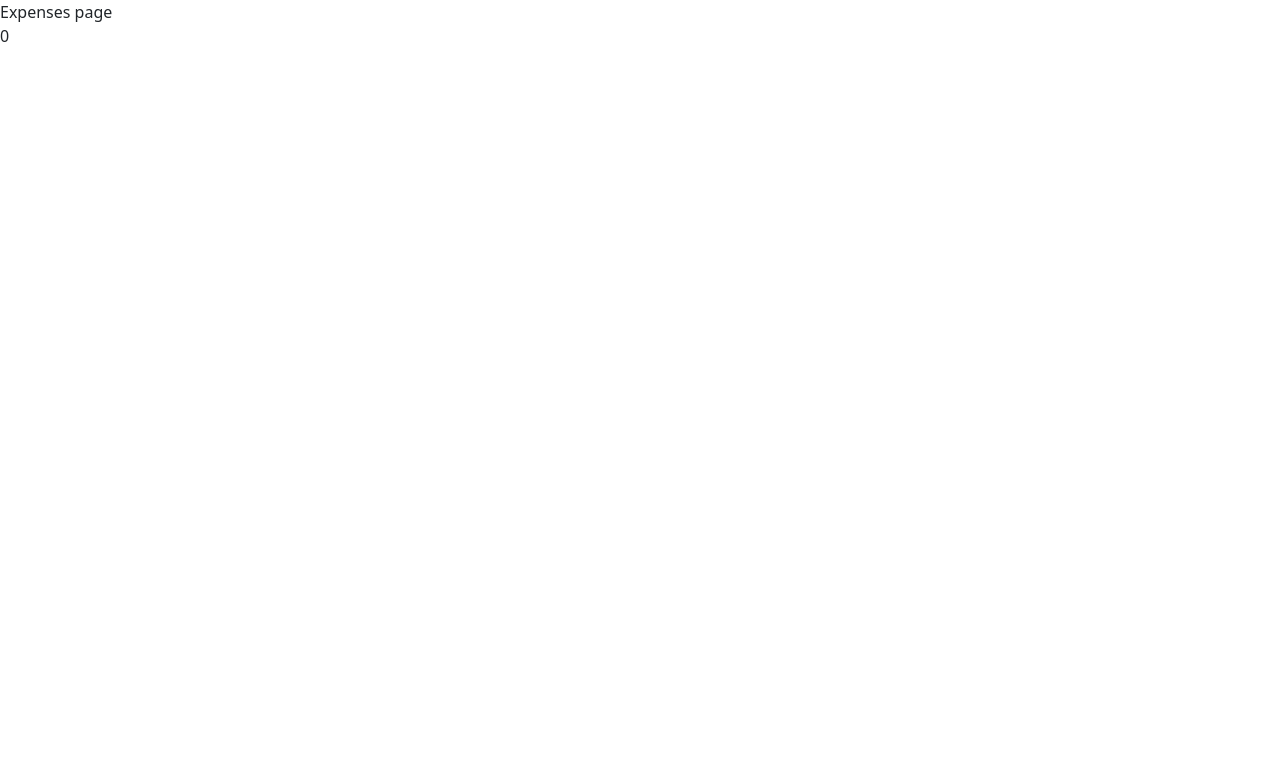
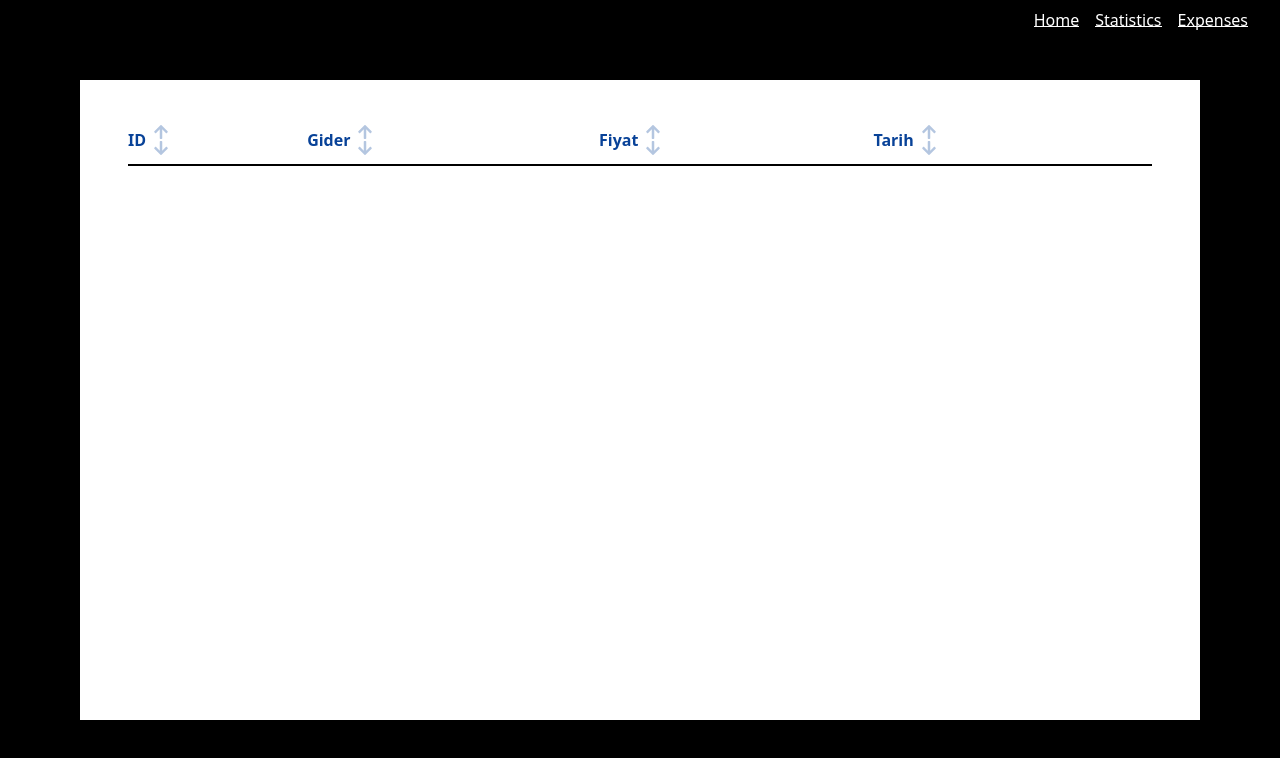
Before and after one commit to sefaozturkmen/my-budget, a React (Create React App) app: page /expenses in a window 1280 px wide. Shown: the top 758 px of the page. Built offline with nearby package versions, Linux system fonts and the light colour scheme.

Commit message:
feature: expenses page some methods

```diff
--- a/src/App.js
+++ b/src/App.js
@@ -18,6 +18,8 @@ function App() {
   const [expense, setExpense] = useState(null);
   const [amount, setAmount] = useState(0);
   const [selectedDate, setSelectedDate] = useState(null);
+  const [sortDate, setSortDate] = useState(null);
+  const [expenseId, setExpenseId] = useState(1);
 
   const data = {
     income,
@@ -32,6 +34,10 @@ function App() {
     setAmount,
     startDate,
     setStartDate,
+    expenseId,
+    setExpenseId,
+    sortDate,
+    setSortDate,
   };
 
   return (
--- a/src/components/BudgetOperations.js
+++ b/src/components/BudgetOperations.js
@@ -43,6 +43,9 @@ const BudgetOperations = () => {
     amount,
     startDate,
     income,
+    expenseId,
+    setExpenseId,
+    sortDate,
   } = useContext(GlobalContext);
 
   //get value from form
@@ -60,16 +63,19 @@ const BudgetOperations = () => {
         theme: "colored",
       });
     }
-
     //set output to expenseList
     let output = {
+      expenseId,
       expense,
       amount,
       selectedDate: selectedDate
         ? selectedDate
         : format(startDate, "dd/MM/yyyy"),
+      sortDate,
     };
+
     setExpenseList([...expenseList, output]);
+    setExpenseId(expenseId + 1);
     toast.success(`${expense} giderlere eklendi.`, {
       theme: "colored",
     });
--- a/src/components/input/InputGroup.js
+++ b/src/components/input/InputGroup.js
@@ -53,13 +53,16 @@ const InputGroup = ({ labelText, date, name, ...props }) => {
     amount,
     expense,
     income,
+    setSortDate,
   } = useContext(GlobalContext);
 
   //set date from datepicker
   const selectDate = (date) => {
     const dateFormat = format(date, "dd/MM/yyyy");
+    const sortFormat = Number(format(date, "yyyy/MM/dd").replaceAll("/", ""));
     setStartDate(date);
     setSelectedDate(dateFormat);
+    setSortDate(sortFormat);
   };
 
   //set value by type from inputs
--- a/src/pages/Expenses.js
+++ b/src/pages/Expenses.js
@@ -1,13 +1,234 @@
-import React, { useContext } from "react";
+import { faArrowDown, faArrowUp } from "@fortawesome/free-solid-svg-icons";
+import { FontAwesomeIcon } from "@fortawesome/react-fontawesome";
+import React, { useContext, useState } from "react";
+import styled from "styled-components";
 import { GlobalContext } from "../context/context";
 
+const ExpensesContainer = styled.div`
+  height: 100vh;
+  background-color: #000;
+  padding: 80px;
+`;
+
+const ExpenseTableContainer = styled.div`
+  height: 100%;
+  width: 100%;
+  padding: 36px 48px;
+  background-color: #fff;
+  overflow: auto;
+  &::-webkit-scrollbar-track {
+    background: transparent;
+  }
+  &::-webkit-scrollbar {
+    width: 10px;
+  }
+  &::-webkit-scrollbar-thumb {
+    background: #888;
+  }
+  &::-webkit-scrollbar-thumb:hover {
+    background: #555;
+  }
+`;
+
+const ExpenseTable = styled.table`
+  // height: 100%;
+  width: 100%;
+`;
+
+const ExpenseTableHead = styled.thead`
+  border-bottom: 2px solid #000;
+`;
+const ExpenseTableTr = styled.tr`
+  padding: 8px 0;
+`;
+const ExpenseTableTh = styled.th`
+  padding: 8px 0;
+  color: #084298;
+  cursor: pointer;
+`;
+
+const ExpenseTableThWrapper = styled.div`
+  display: flex;
+  align-items: center;
+  gap: 8px;
+  * {
+    pointer-events: none;
+  }
+`;
+const ExpenseTableBody = styled.tbody`
+  border-bottom: 2px solid #000;
+`;
+const ExpenseTd = styled.td`
+  color: #202124;
+  font-weight: 600;
+  padding: 24px 0;
+`;
+const ExpenseTdColored = styled.td`
+  color: #084298;
+  font-weight: bold;
+`;
+
+const ExpenseTableBodyTr = styled.tr`
+  &:not(:last-child) {
+    border-bottom: 1px solid rgba(8, 66, 152, 0.3);
+  }
+`;
+
+const ArrowContainer = styled.div`
+  display: flex;
+  flex-direction: column;
+`;
+const tableList = [
+  { name: "id", label: "ID" },
+  { name: "expense", label: "Gider" },
+  { name: "amount", label: "Fiyat" },
+  { name: "date", label: "Tarih" },
+];
+
 const Expenses = () => {
-  const { income } = useContext(GlobalContext);
+  const { expenseList, setExpenseList } = useContext(GlobalContext);
+  const [value, setValue] = useState("");
+  const [isSort, setIsSort] = useState(false);
+  const [secondSort, setSecondSort] = useState(false);
 
+  const sortByName = (item) => {
+    let order = [];
+
+    switch (item.name) {
+      case tableList[0].name:
+        if (value !== tableList[0].name) {
+          order = expenseList
+            .concat()
+            .sort((a, b) => a.expenseId - b.expenseId);
+          setValue(tableList[0].name);
+        } else {
+          order = expenseList
+            .concat()
+            .sort((a, b) => b.expenseId - a.expenseId);
+          setValue("");
+        }
+        break;
+      case tableList[1].name:
+        if (value !== tableList[1].name) {
+          order = expenseList
+            .concat()
+            .sort((a, b) =>
+              a.expense.toUpperCase().localeCompare(b.expense.toUpperCase())
+            );
+          setValue(tableList[1].name);
+        } else {
+          order = expenseList
+            .concat()
+            .sort((a, b) =>
+              b.expense.toUpperCase().localeCompare(a.expense.toUpperCase())
+            );
+          setValue("");
+        }
+        break;
+      case tableList[2].name:
+        if (value !== tableList[2].name) {
+          order = expenseList.concat().sort((a, b) => a.amount - b.amount);
+          setValue(tableList[2].name);
+        } else {
+          order = expenseList.concat().sort((a, b) => b.amount - a.amount);
+          setValue("");
+        }
+        break;
+      case tableList[3].name:
+        if (value !== tableList[2].name) {
+          order = expenseList.concat().sort((a, b) => a.sortDate - b.sortDate);
+          setValue(tableList[2].name);
+        } else {
+          order = expenseList.concat().sort((a, b) => b.sortDate - a.sortDate);
+          setValue("");
+        }
+        break;
+      default:
+        break;
+    }
+    setExpenseList(order);
+  };
+
+  const colorArrow = (item) => {
+    if (!secondSort && isSort !== item.name) {
+      setIsSort(item.name);
+    } else if (!secondSort && isSort === item.name) {
+      setSecondSort(true);
+    } else if (secondSort && isSort !== item.name) {
+      setIsSort(item.name);
+      setSecondSort(false);
+    }
+    if (secondSort && isSort === item.name) {
+      setSecondSort(false);
+    }
+  };
   return (
     <div>
-      Expenses page
-      <div>{income}</div>
+      <ExpensesContainer>
+        <ExpenseTableContainer>
+          <ExpenseTable>
+            <ExpenseTableHead>
+              <ExpenseTableTr>
+                {tableList.map((item) => (
+                  <ExpenseTableTh onClick={() => sortByName(item)}>
+                    <ExpenseTableThWrapper onClick={() => colorArrow(item)}>
+                      <span>{item.label}</span>
+                      {isSort !== item.name ? (
+                        <ArrowContainer>
+                          <FontAwesomeIcon
+                            icon={faArrowUp}
+                            color="rgba(8, 66, 152, 0.3)"
+                          />
+                          <FontAwesomeIcon
+                            icon={faArrowDown}
+                            color="rgba(8, 66, 152, 0.3)"
+                          />
+                        </ArrowContainer>
+                      ) : (
+                        <>
+                          {secondSort ? (
+                            <ArrowContainer>
+                              <FontAwesomeIcon
+                                icon={faArrowUp}
+                                color="rgba(8, 66, 152, 1)"
+                              />
+                              <FontAwesomeIcon
+                                icon={faArrowDown}
+                                color="rgba(8, 66, 152, 0.3)"
+                              />
+                            </ArrowContainer>
+                          ) : (
+                            <ArrowContainer>
+                              <FontAwesomeIcon
+                                icon={faArrowUp}
+                                color="rgba(8, 66, 152, 0.3)"
+                              />
+                              <FontAwesomeIcon
+                                icon={faArrowDown}
+                                color="rgba(8, 66, 152, 1)"
+                              />
+                            </ArrowContainer>
+                          )}
+                        </>
+                      )}
+                    </ExpenseTableThWrapper>
+                  </ExpenseTableTh>
+                ))}
+              </ExpenseTableTr>
+            </ExpenseTableHead>
+            <ExpenseTableBody>
+              {expenseList.map((expense) => (
+                <ExpenseTableBodyTr key={expense.expenseId}>
+                  <ExpenseTd>{expense.expenseId}</ExpenseTd>
+                  <ExpenseTdColored>{expense.expense}</ExpenseTdColored>
+                  <ExpenseTd>{expense.amount}</ExpenseTd>
+                  <ExpenseTd>{expense.selectedDate}</ExpenseTd>
+                </ExpenseTableBodyTr>
+              ))}
+            </ExpenseTableBody>
+          </ExpenseTable>
+        </ExpenseTableContainer>
+      </ExpensesContainer>
     </div>
   );
 };
```
